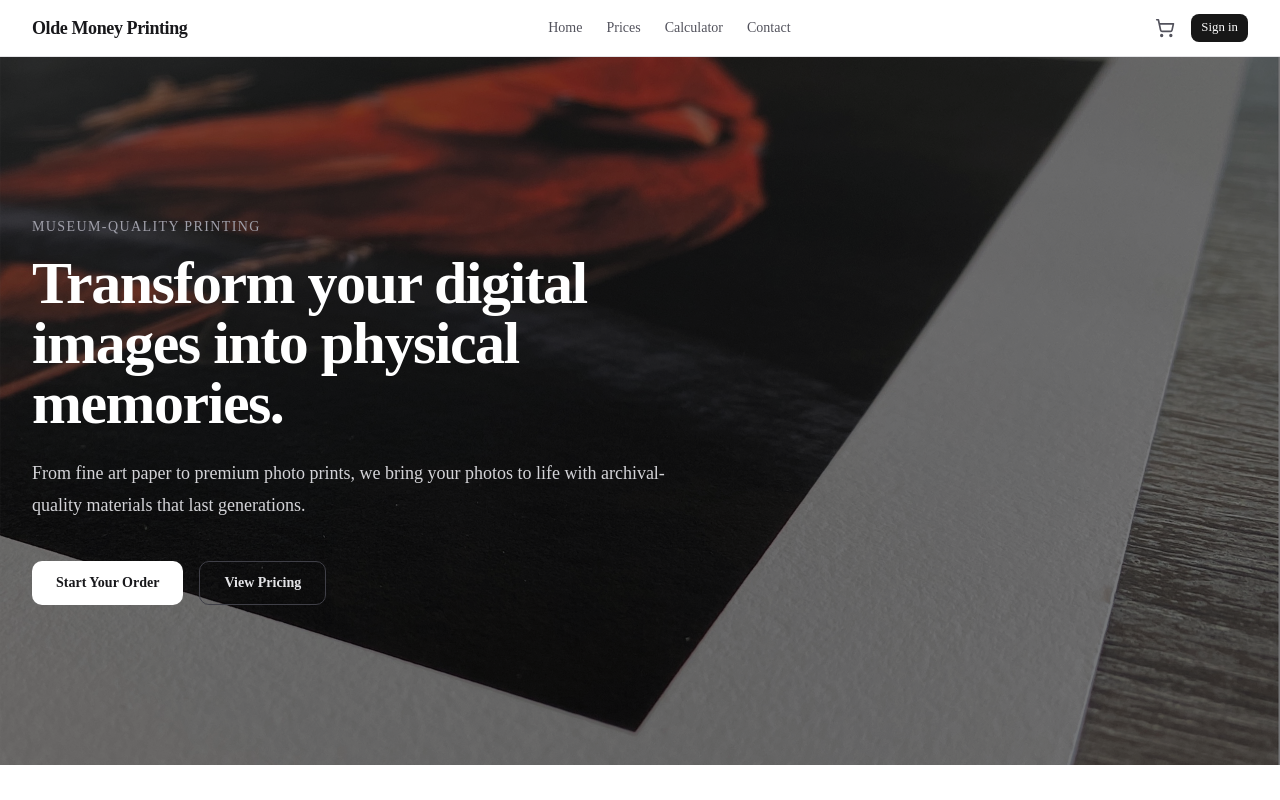
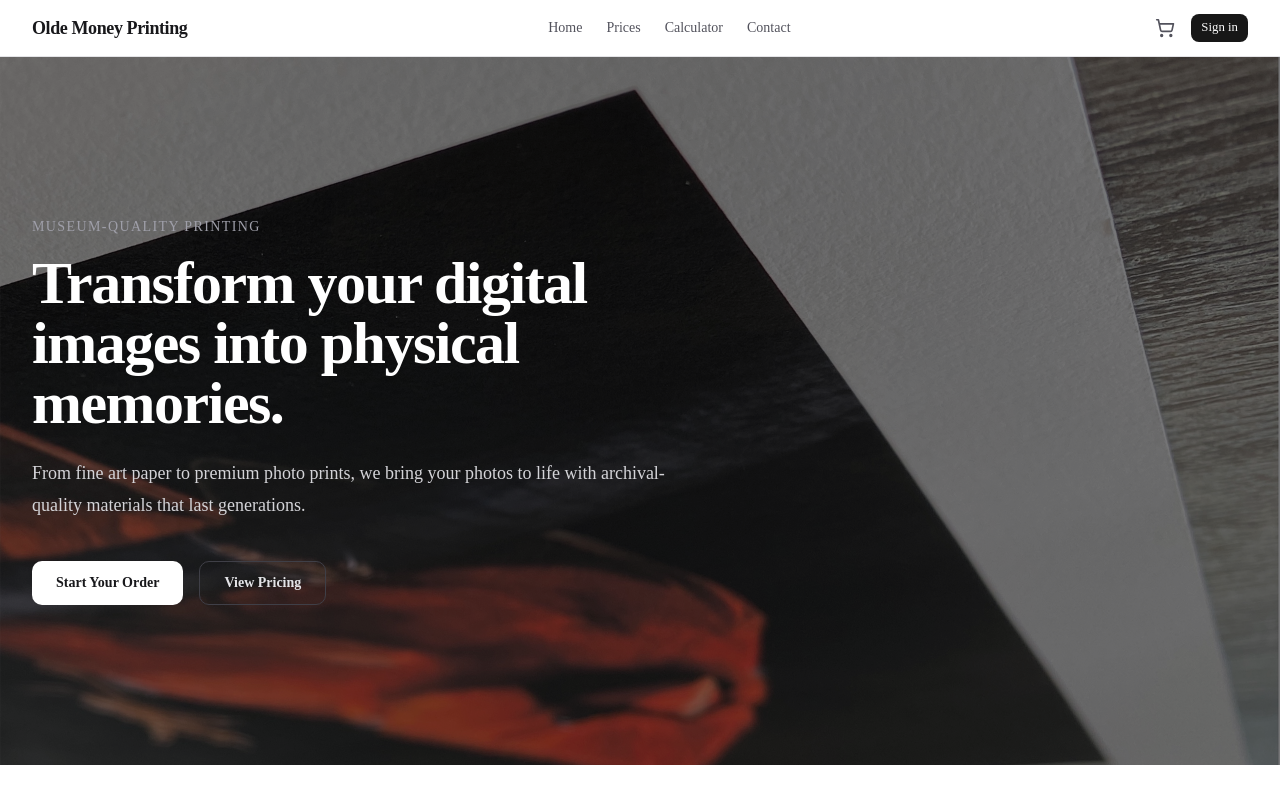
Before and after one commit to MinnowRuss/olde-money-printshop, a Next.js app: page / in a window 1280 px wide. Shown: the top 800 px of the page. Built offline with nearby package versions, Linux system fonts and the light colour scheme; no server answers.

Commit message:
Flip homepage hero image

```diff
--- a/src/app/page.tsx
+++ b/src/app/page.tsx
@@ -46,7 +46,7 @@ export default function HomePage() {
             alt=""
             fill
             priority
-            className="object-cover opacity-90"
+            className="object-cover opacity-90 [transform:scaleY(-1)]"
             sizes="100vw"
           />
           {/* Dark overlay to ensure text legibility */}
```
